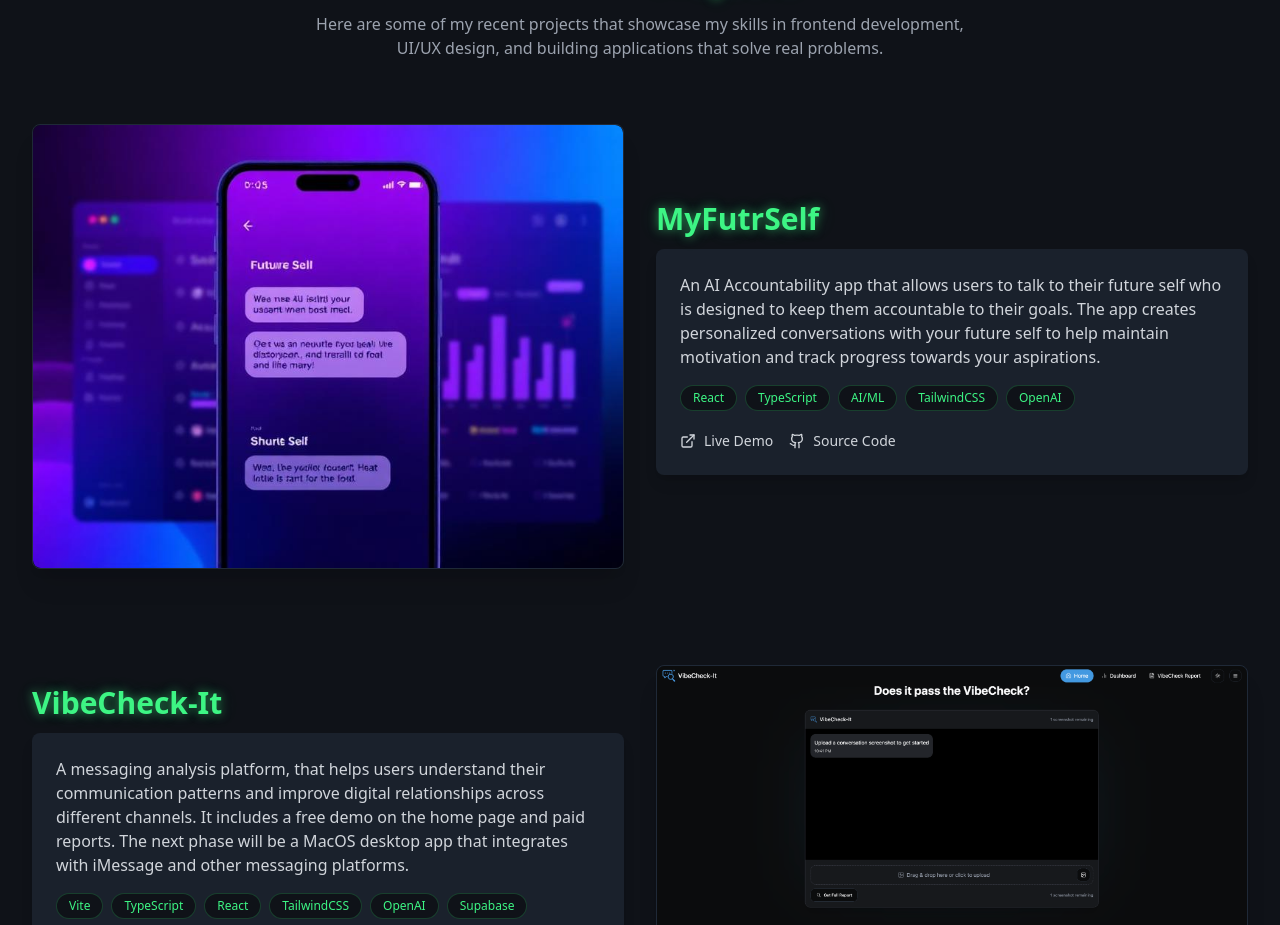
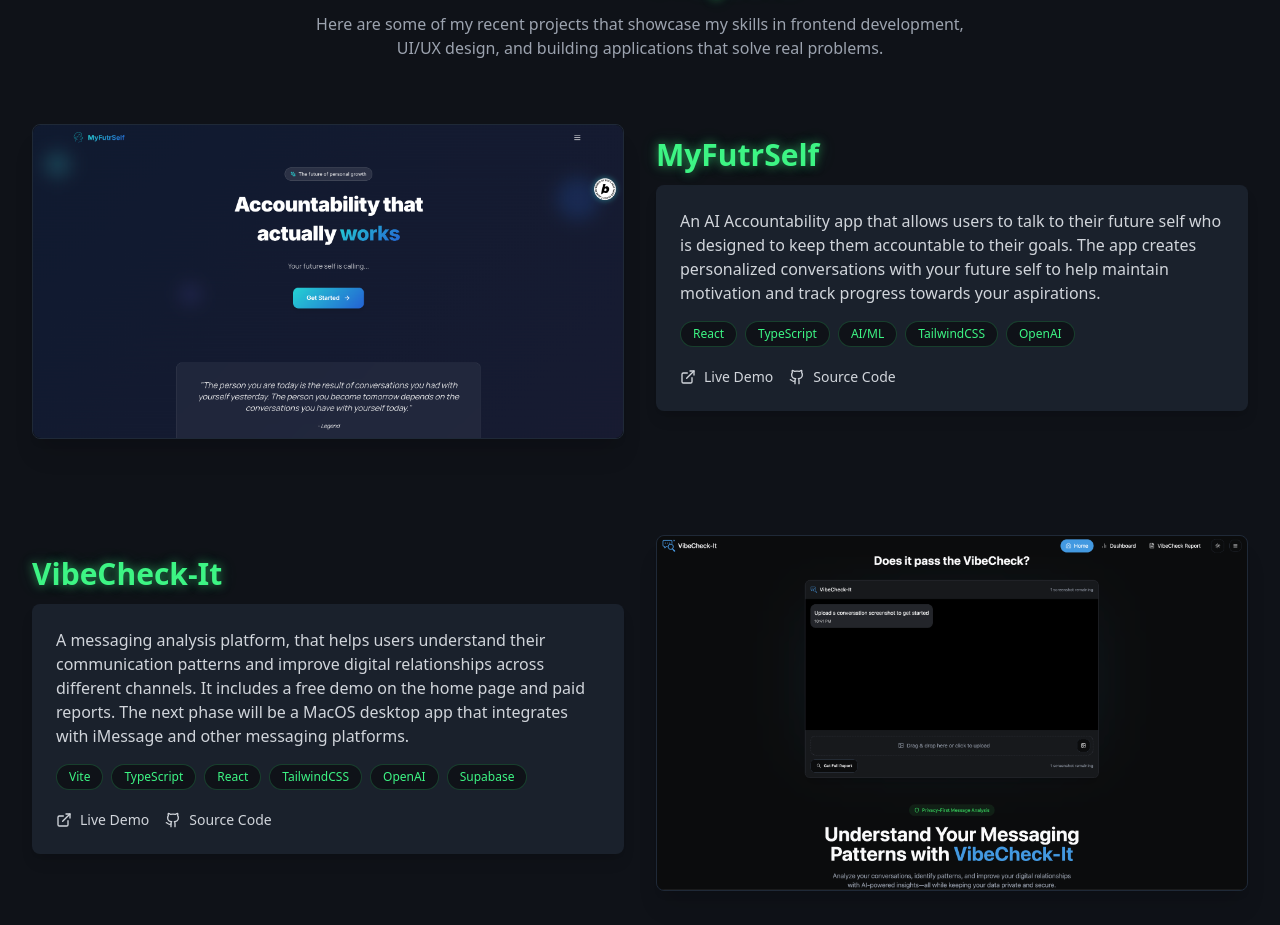
Before and after one commit to beausterling/beau-sterling-portfolio, a React (Vite) app: page / in a window 1280 px wide. Shown: the part 940-1865 px from the top of the page. Built offline with nearby package versions, Linux system fonts and the light colour scheme.

Commit message:
Update project preview image
Update the preview image for the MyFutrSelf project.

```diff
--- a/src/components/Projects.tsx
+++ b/src/components/Projects.tsx
@@ -6,7 +6,7 @@ const Projects = () => {
     {
       title: "MyFutrSelf",
       description: "An AI Accountability app that allows users to talk to their future self who is designed to keep them accountable to their goals. The app creates personalized conversations with your future self to help maintain motivation and track progress towards your aspirations.",
-      image: "/lovable-uploads/myfutrself-preview.png",
+      image: "/lovable-uploads/a4ee5c8c-d7df-4b43-9431-c6fec17def85.png",
       technologies: ["React", "TypeScript", "AI/ML", "TailwindCSS", "OpenAI"],
       liveDemoUrl: "https://myfutrself.com/",
       githubUrl: "#",
```
Also changed, not shown: public/lovable-uploads/a4ee5c8c-d7df-4b43-9431-c6fec17def85.png (added).
